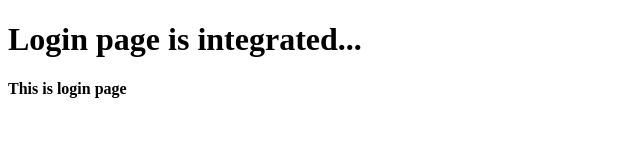
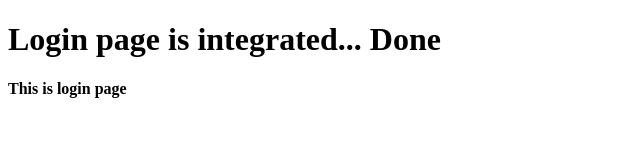
Before and after one commit to harishthatikonda/git-flow-experiments, a plain HTML site: page login.html in a window 1280 px wide. Shown: the whole page, without its empty margins (0-640 px from the left). Drawn offline with Linux system fonts and the light colour scheme.

Commit message:
Changes in login pagewq

```diff
--- a/login.html
+++ b/login.html
@@ -10,7 +10,7 @@
 
 <body>
     <div>
-	<h1>Login page is integrated...</h1>
+	<h1>Login page is integrated... Done</h1>
         <h4>This is login page</h4>
     </div>
 </body>
```
